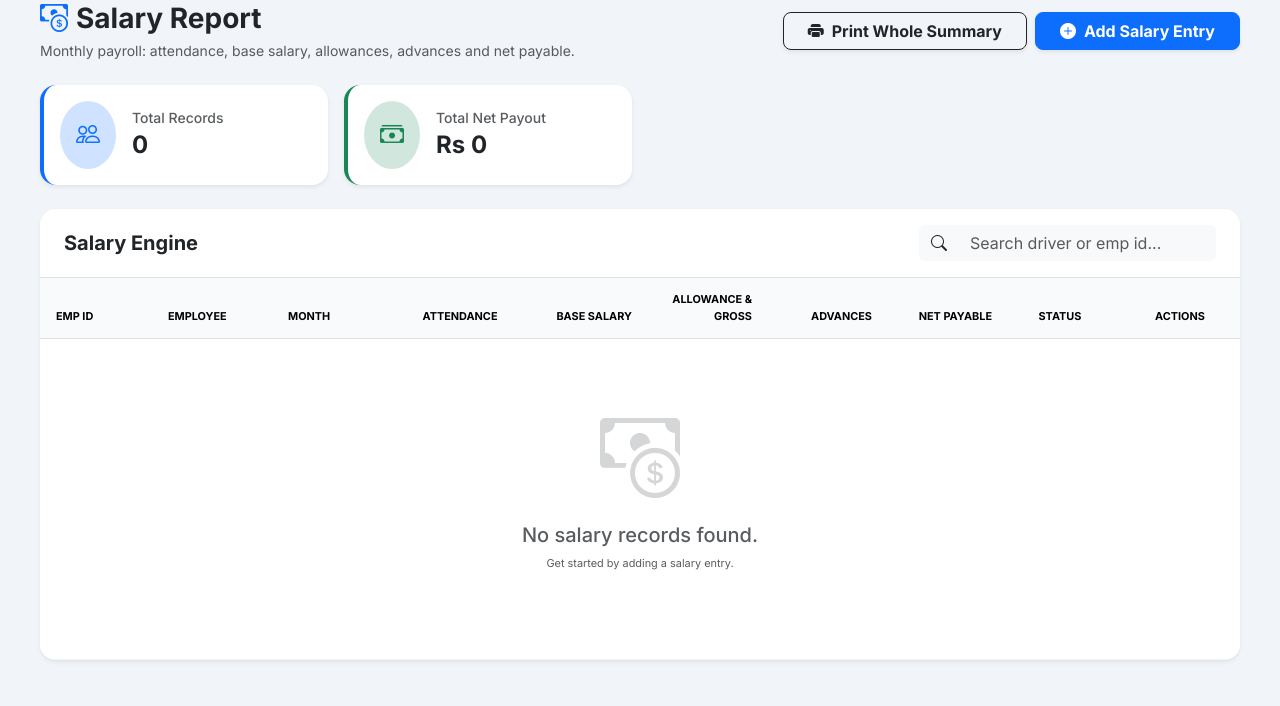
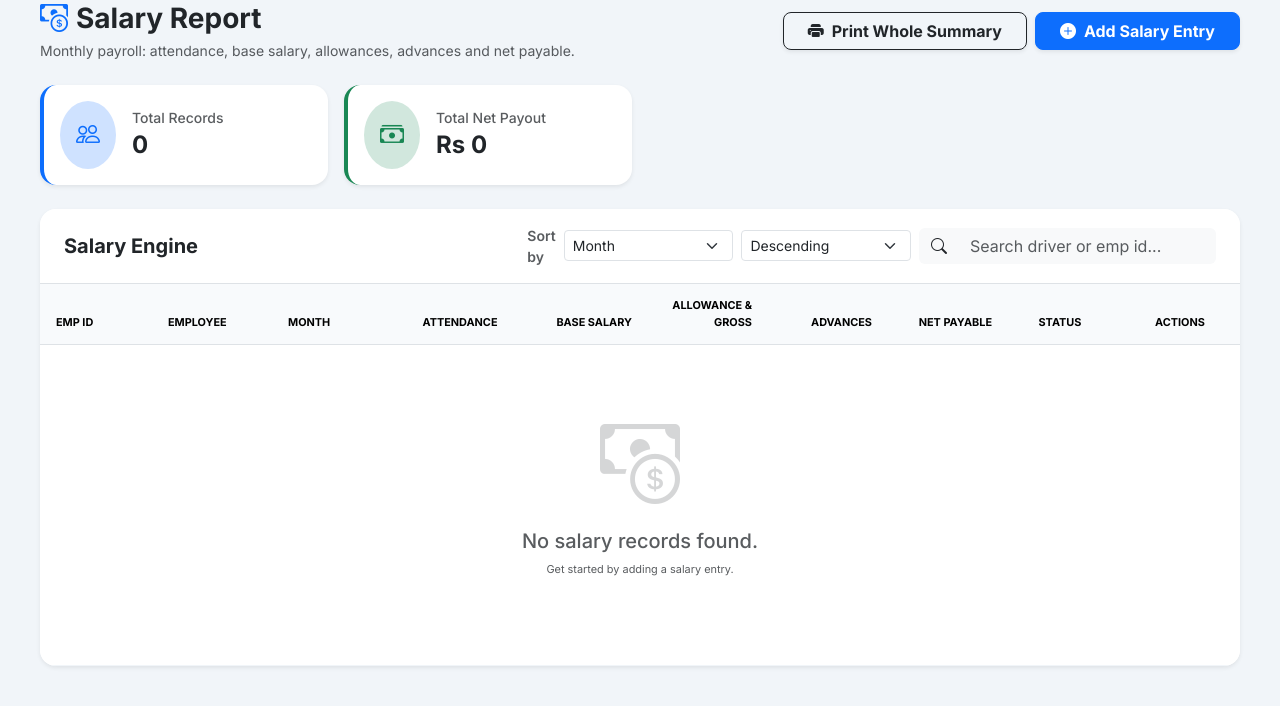
Before and after one commit to sheikhharis-gif/al_murad, a Django app: page /expenses/salary/ in a window 1280 px wide; the page is wider, and only the part inside the window is pictured. Shown: the part 139-845 px from the top of that part. Run offline with Django 5.2, Linux system fonts and the light colour scheme; data that the repository does not hold is empty.

Commit message:
Link dashboard trip stat cards to detail pages, add sort filter to Salary Report
Completed Trips and On Process Trips dashboard cards now link to
their respective job list pages. Salary Report gets a Sort By field
selector plus Ascending/Descending order control.

```diff
--- a/masters/templates/salary/salary_list.html
+++ b/masters/templates/salary/salary_list.html
@@ -55,11 +55,25 @@
     </div>
 
     <div class="card border-0 shadow-sm rounded-4 overflow-hidden">
-        <div class="card-header bg-white border-0 py-3 px-4 d-flex justify-content-between align-items-center border-bottom no-print">
+        <div class="card-header bg-white border-0 py-3 px-4 d-flex flex-wrap justify-content-between align-items-center gap-2 border-bottom no-print">
             <h5 class="fw-bold mb-0 text-dark">Salary Engine</h5>
-            <div class="input-group w-auto">
-                <span class="input-group-text bg-light border-0"><i class="bi bi-search"></i></span>
-                <input type="text" id="salarySearch" class="form-control bg-light border-0 small" placeholder="Search driver or emp id...">
+            <div class="d-flex flex-wrap gap-2 align-items-center">
+                <form method="get" class="d-flex gap-2 align-items-center" id="sortForm">
+                    <label class="small text-muted fw-semibold mb-0">Sort by</label>
+                    <select name="sort_by" class="form-select form-select-sm" onchange="document.getElementById('sortForm').submit()">
+                        {% for field, label in sort_fields.items %}
+                            <option value="{{ field }}" {% if sort_by == field %}selected{% endif %}>{{ label }}</option>
+                        {% endfor %}
+                    </select>
+                    <select name="order" class="form-select form-select-sm" onchange="document.getElementById('sortForm').submit()">
+                        <option value="asc" {% if order == "asc" %}selected{% endif %}>Ascending</option>
+                        <option value="desc" {% if order == "desc" %}selected{% endif %}>Descending</option>
+                    </select>
+                </form>
+                <div class="input-group w-auto">
+                    <span class="input-group-text bg-light border-0"><i class="bi bi-search"></i></span>
+                    <input type="text" id="salarySearch" class="form-control bg-light border-0 small" placeholder="Search driver or emp id...">
+                </div>
             </div>
         </div>
 
--- a/masters/views.py
+++ b/masters/views.py
@@ -346,10 +346,46 @@ from django.http import HttpResponse
 from django.template.loader import get_template
 from xhtml2pdf import pisa
 
+SALARY_SORT_FIELDS = {
+    "emp_id": "Emp ID",
+    "driver__name": "Employee Name",
+    "month": "Month",
+    "present_days": "Present Days",
+    "absent_days": "Absent Days",
+    "sundays": "Sundays",
+    "base_salary": "Base Salary",
+    "per_day_rate": "Per Day Rate",
+    "earned_base_salary": "Earned Base Salary",
+    "attendance_allowance": "Attendance Allowance",
+    "total_gross_salary": "Total Gross Salary",
+    "previous_advance": "Previous Advance",
+    "new_advance_taken": "New Advance Taken",
+    "advance_deduction": "Advance Deduction",
+    "net_payable_salary": "Net Payable",
+    "status": "Status",
+    "paid": "Paid",
+}
+
 def salary_list(request):
-    salaries = DriverSalary.objects.select_related("driver").order_by("-month")
+    sort_by = request.GET.get("sort_by", "month")
+    order = request.GET.get("order", "desc")
+    if sort_by not in SALARY_SORT_FIELDS:
+        sort_by = "month"
+    if order not in ("asc", "desc"):
+        order = "desc"
+
+    order_field = sort_by if order == "asc" else f"-{sort_by}"
+    salaries = DriverSalary.objects.select_related("driver").order_by(order_field)
     total_payout = salaries.aggregate(total=Sum("net_payable_salary"))["total"] or 0
-    return render(request, "salary/salary_list.html", {"salaries": salaries, "total_payout": total_payout})
+
+    context = {
+        "salaries": salaries,
+        "total_payout": total_payout,
+        "sort_fields": SALARY_SORT_FIELDS,
+        "sort_by": sort_by,
+        "order": order,
+    }
+    return render(request, "salary/salary_list.html", context)
 
 
 def salary_slip_pdf(request, salary_id):
```
Also changed, not shown: templates/dashboard.html (+10 -0 lines).
